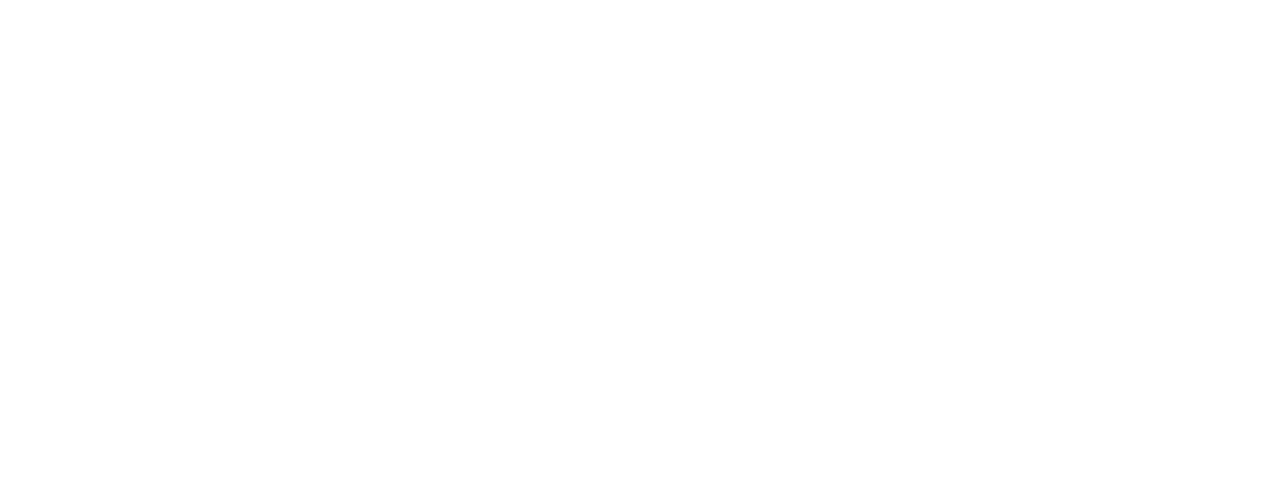
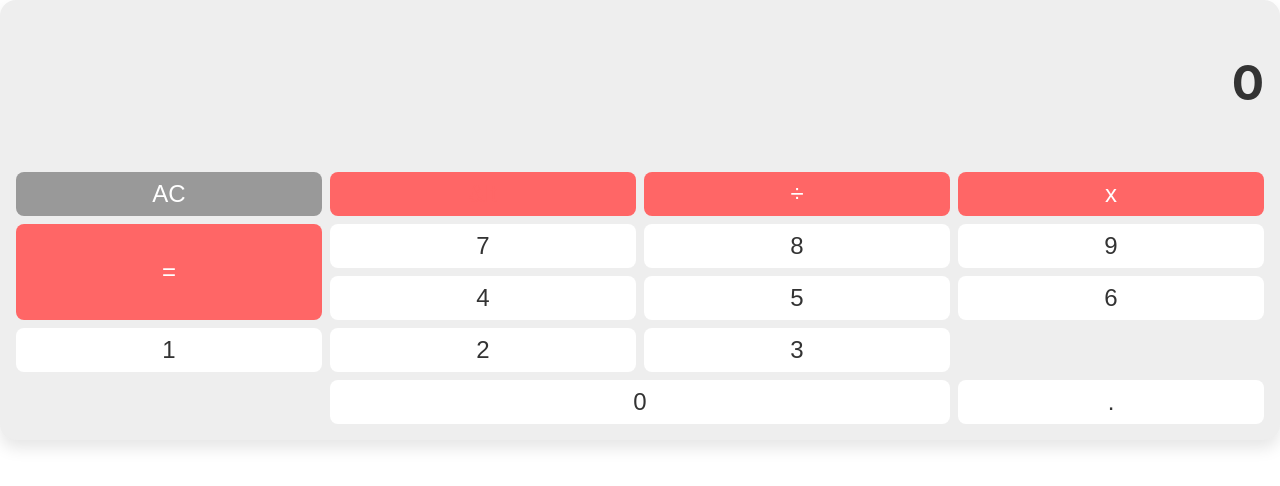
Before and after one commit to ferhsilvestre/Fatec-Lab-Eng-Software, a React (Create React App) app in the folder projetos/meu-app/: page /Calculadora in a window 1280 px wide. Before the commit this address had no page. Shown: the top 486 px of the page. Built offline with nearby package versions, Linux system fonts and the light colour scheme.

Commit message:
adicionado calculadora

```diff
--- /dev/null
+++ b/projetos/meu-app/src/Calculadora.js
@@ -0,0 +1,62 @@
+import React, { useState } from "react";
+import "./calculadora.css";
+
+const Calculadora = () => {
+  const [input, setInput] = useState("");
+  const [result, setResult] = useState("");
+
+  const handleClick = (e) => {
+    const value = e.target.getAttribute("data-value");
+    switch (value) {
+      case "clear":
+        setInput("");
+        setResult("");
+        break;
+      case "delete":
+        setInput(input.slice(0, -1));
+        break;
+      case "=":
+        try {
+          setResult(eval(input).toString());
+        } catch (error) {
+          setResult("Error");
+        }
+        break;
+      default:
+        setInput(input + value);
+        break;
+    }
+  };
+
+  return (
+    <div className="calculator">
+      <div className="input">{input || "0"}</div>
+      <div className="result">{result}</div>
+      <button className="operator" data-value="clear" onClick={handleClick}>
+        AC
+      </button>
+      <button className="operator" data-value="delete" onClick={handleClick}>
+        &lt
+      </button>
+      <button className="operator" data-value="/" onClick={handleClick}>
+        ÷
+      </button>
+      <button className="operator" data-value="*" onClick={handleClick}>
+        x
+      </button>
+      {[7, 8, 9, 4, 5, 6, 1, 2, 3, 0].map((number) => (
+        <button key={number} data-value={number} onClick={handleClick}>
+          {number}
+        </button>
+      ))}
+      <button data-value="." onClick={handleClick}>
+        .
+      </button>
+      <button className="operator" data-value="=" onClick={handleClick}>
+        =
+      </button>
+    </div>
+  );
+};
+
+export default Calculadora;
--- a/projetos/meu-app/src/Home.js
+++ b/projetos/meu-app/src/Home.js
@@ -19,6 +19,15 @@
                     <li>
                         <Link to="Atv04">Atividade 4</Link>
                     </li>
+                    <li>
+                        <Link to="Atv05">Atividade 5</Link>
+                    </li>
+                    <li>
+                        <Link to="Calculadora">Calculadora</Link>
+                    </li>
+                    <li>
+                        <Link to="Memoria">Memoria</Link>
+                    </li>
                 </ul>
             </nav>
         </div>
--- /dev/null
+++ b/projetos/meu-app/src/calculadora.css
@@ -0,0 +1,99 @@
+.calculator {
+  display: grid;
+  grid-template-columns: repeat(4, 1fr);
+  grid-template-rows: repeat(6, 1fr);
+  grid-gap: 8px;
+  padding: 16px;
+  background-color: #eee;
+  border-radius: 16px;
+  box-shadow: 0 8px 16px rgba(0, 0, 0, 0.1);
+}
+
+.input {
+  grid-column: 1 / span 4;
+  grid-row: 1 / span 2;
+  display: flex;
+  justify-content: flex-end;
+  align-items: flex-end;
+  font-size: 48px;
+  font-weight: bold;
+  color: #333;
+}
+
+.result {
+  grid-column: 1 / span 4;
+  grid-row: 3;
+  display: flex;
+  justify-content: flex-end;
+  align-items: flex-start;
+  font-size: 24px;
+  color: #999;
+}
+
+button {
+  grid-row: auto;
+  font-size: 24px;
+  padding: 8px;
+  border: none;
+  border-radius: 8px;
+  color: #333;
+  background-color: #fff;
+  cursor: pointer;
+}
+
+button:active {
+  background-color: #ddd;
+}
+
+.operator {
+  color: #fff;
+  background-color: #f66;
+}
+
+.operator:active {
+  background-color: #f33;
+}
+
+button[data-value="0"] {
+  grid-column: 2 / span 2;
+}
+
+button[data-value="="] {
+  grid-row: 5 / span 2;
+}
+
+button[data-value="clear"] {
+  background-color: #999;
+}
+
+button[data-value="clear"]:active {
+  background-color: #666;
+}
+
+button[data-value="delete"] {
+  color: #f66;
+}
+
+button[data-value="delete"]:active {
+  color: #f33;
+}
+
+@media (max-width: 480px) {
+  .calculator {
+    grid-template-columns: repeat(3, 1fr);
+    grid-template-rows: repeat(7, 1fr);
+  }
+
+  .input {
+    font-size: 32px;
+  }
+
+  .result {
+    font-size: 20px;
+  }
+
+  button {
+    font-size: 20px;
+    padding: 12px;
+  }
+}
--- a/projetos/meu-app/src/minhasRotas.js
+++ b/projetos/meu-app/src/minhasRotas.js
@@ -5,6 +5,9 @@
 import Atv02 from "./Atv02"
 import Atv03 from "./Atv03"
 import Atv04 from "./Atv04"
+import Atv05 from "./Atv05"
+import Calculadora from "./Calculadora"
+import Memoria from "./Memoria"
 
 export default function MinhasRotas() {
     return (
@@ -15,6 +18,9 @@
             <Route path='/atv02' element={<Atv02 />} />
             <Route path='/atv03' element={<Atv03 />} />
             <Route path='/atv04' element={<Atv04 />} />
+            <Route path='/atv05' element={<Atv05 />} />
+            <Route path='/Calculadora' element={<Calculadora />} />
+            <Route path='/Memoria' element={<Memoria />} />
         </Routes>
         </BrowserRouter>
     )
```
Also changed, not shown: projetos/meu-app/src/Atv05.js (added), projetos/meu-app/src/Memoria.js (added).
